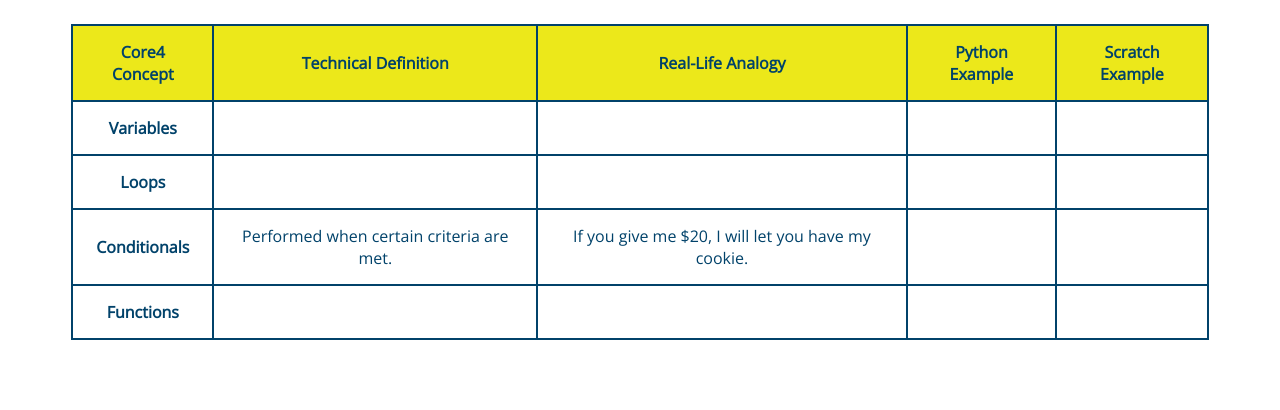
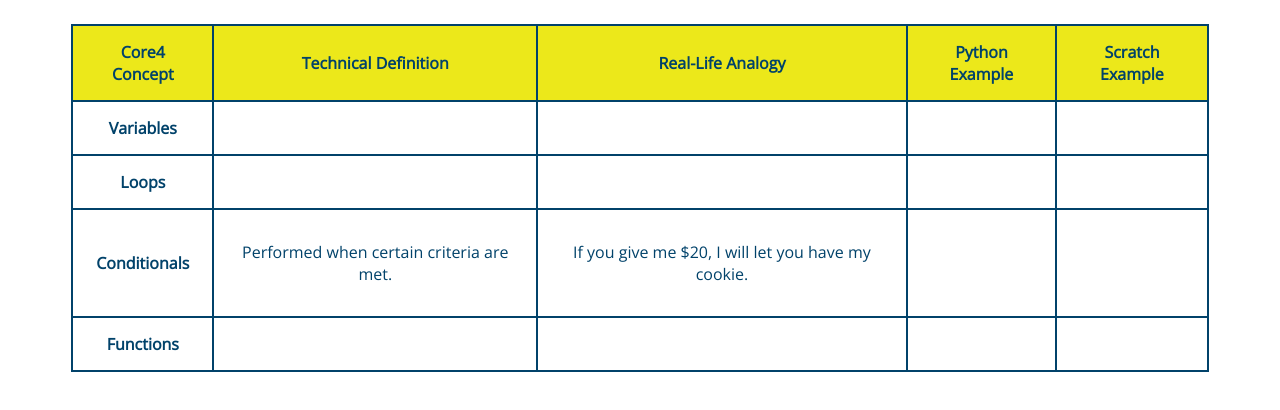
Before and after one commit to juhyem/portfolio, a plain HTML site: page core4.html in a window 1280 px wide. Drawn offline with nearby package versions, Linux system fonts and the light colour scheme.

Commit message:
Update core4.html

```diff
--- a/core4.html
+++ b/core4.html
@@ -61,8 +61,8 @@
         <!-- Fill in the row for Conditionals -->
         <tr>
           <td><b>Conditionals</b></td>
-          <td>Performed when certain criteria are met.</td>
-          <td>If you give me $20, I will let you have my cookie.</td>
+          <td><p>Performed when certain criteria are met.</p></td>
+          <td><p>If you give me $20, I will let you have my cookie.</p></td>
           <td> </td>
           <td>  </td>
         </tr>
```
